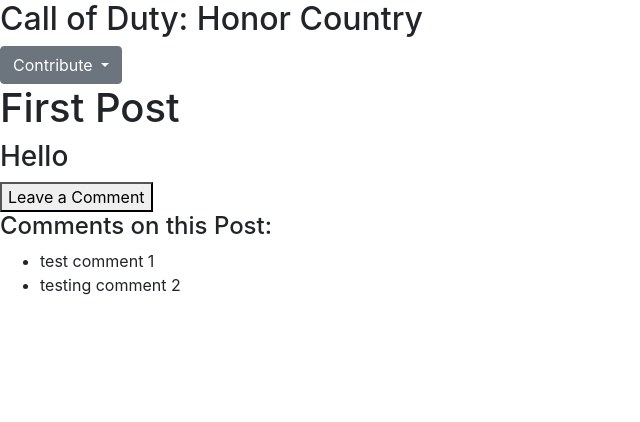
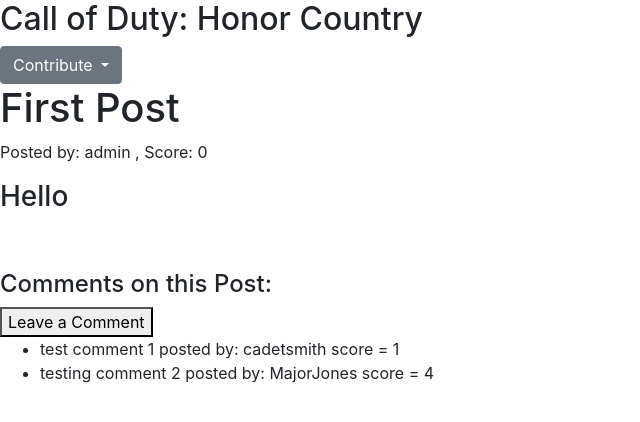
Before and after one commit to sshamilton/IT394-Hollin-Falk-Project, a Django app: page /codhc/1/ in a window 1280 px wide. Shown: the top 422 px of the page, without its empty margins (0-640 px from the left). Run offline with Django 3.2, Linux system fonts and the light colour scheme; data comes from the database, SQL or seed files in the repository; some libraries are stand-ins or nearby versions.

Commit message:
details template updated
added data to comments and post on details page

```diff
--- a/codhc/templates/codhc/detail.html
+++ b/codhc/templates/codhc/detail.html
@@ -26,19 +26,20 @@
 
 
 <h1>{{ post.title }}</h1>
+<p>Posted by: {{ post.user }} , Score: {{ post.score }}</p>
 <h3>{{ post.post_text }}</h3>
 
 {% if error_message %}<p><strong>{{ error_message }}</strong></p>{% endif %}
 
-
-<a  href="{% url 'codhc:addcomment' %}"><button type="submit" name="button">Leave a Comment</button></a>
+<br></br>
 
 {% block comment_content %}
 <h4>Comments on this Post:</h4>
+<a  href="{% url 'codhc:addcomment' %}"><button type="submit" name="button">Leave a Comment</button></a>
 {% if comment_list %}
     <ul>
     {% for comment in comment_list %}
-    <li>{{ comment.comment_text }}</li>    {% endfor %}
+    <li>{{ comment.comment_text }} posted by: {{ comment.user }} score = {{ comment.score }} </li>    {% endfor %}
     </ul>
 {% else %}
     <p>No comments are available.</p>
```
